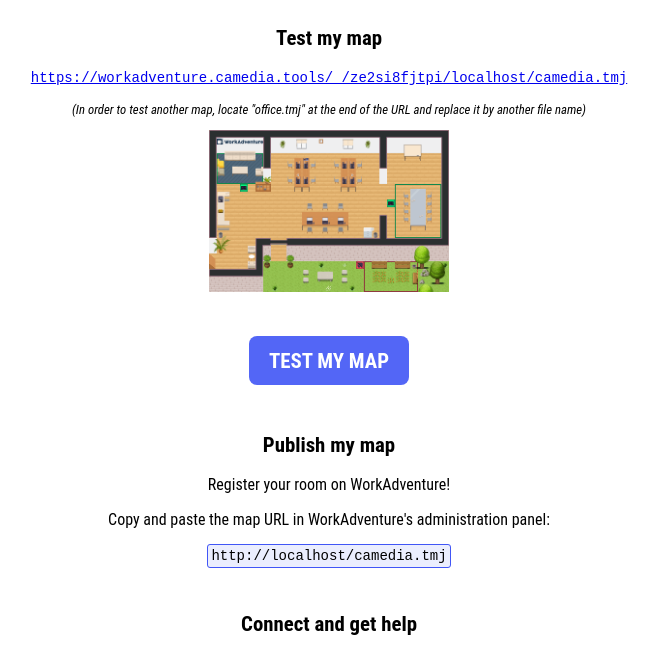
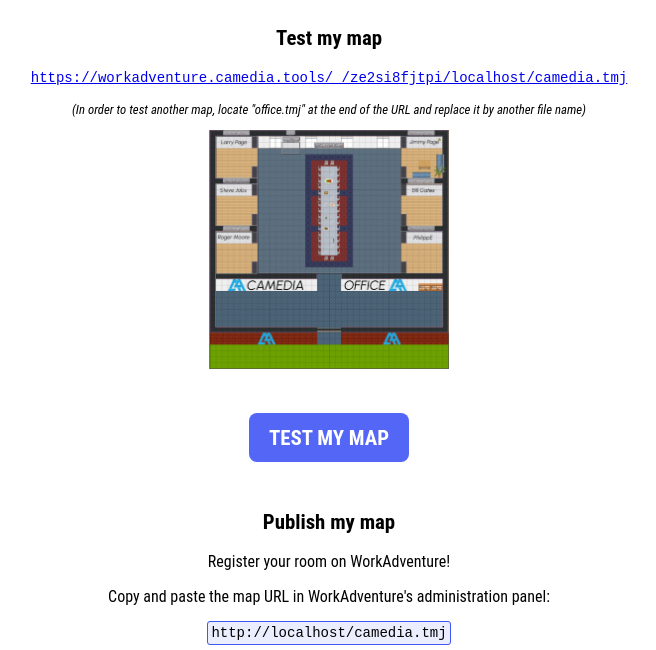
Before and after one commit to CAMEDIAONLINE/workad-test-map, a plain HTML site: page index.html in a window 1280 px wide. Shown: the part 117-767 px from the top of the page, without its empty margins (311-967 px from the left). Drawn offline with Linux system fonts and the light colour scheme.

Commit message:
Deploying to gh-pages from master @ 14421ae682931a4afe2ee18eaecd91c1badd821b 🚀

```diff
--- a/index.html
+++ b/index.html
@@ -157,7 +157,7 @@
                 <p><a id="testMapURL" href="#" class="url"></a></p>
                 <p class="tips">(In order to test another map, locate "office.tmj" at the end of the URL and replace it
                     by another file name)</p>
-                <img src="./assets/office-7f74ee09.png" alt="Map thumbnail" class="map">
+                <img src="./assets/office-43663745.png" alt="Map thumbnail" class="map">
                 <p><a id="testMapBtnURL" href="#" class="button">Test my map</a></p>
             </section>
 
```
Also changed, not shown: assets/office-43663745.png (added), assets/office-7f74ee09.png (deleted), camedia-chunk-1-d2e05d33.png (renamed from camedia-chunk-1-0233adcb.png), conference-chunk-1-b7a4411e.png (renamed from conference-chunk-1-085fa16c.png), office-chunk-1-59d2fd4b.png (renamed from office-chunk-1-abd66470.png), office.png, 3 other files.
